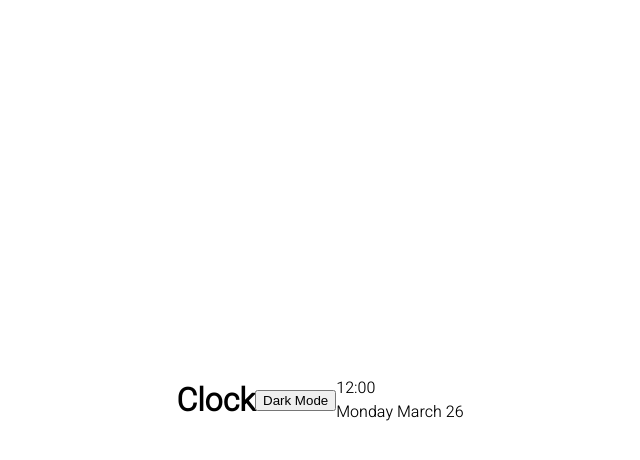
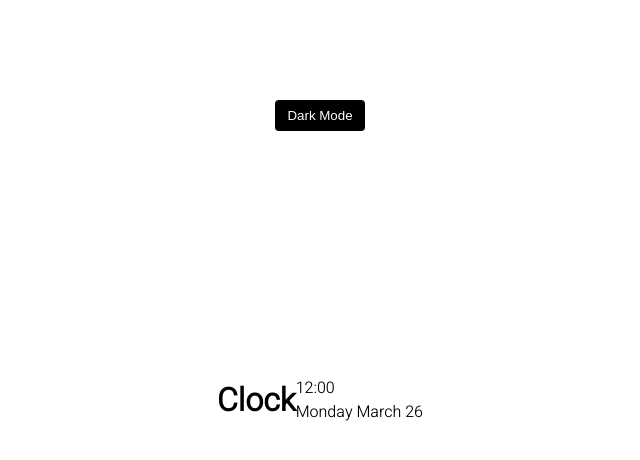
Before and after one commit to TreyK95/Clock, a plain HTML site: page index.html in a window 1280 px wide. Shown: the whole page, without its empty margins (320-960 px from the left). Drawn offline with Linux system fonts and the light colour scheme.

Commit message:
working on styling

```diff
--- a/style.css
+++ b/style.css
@@ -13,3 +13,14 @@ body {
   overflow: hidden;
   margin: 0;
 }
+
+.toggle {
+  cursor: pointer;
+  background-color: #000;
+  color: #fff;
+  border: 0;
+  border-radius: 4px;
+  padding: 8px 12px;
+  position: absolute;
+  top: 100px;
+}
```
